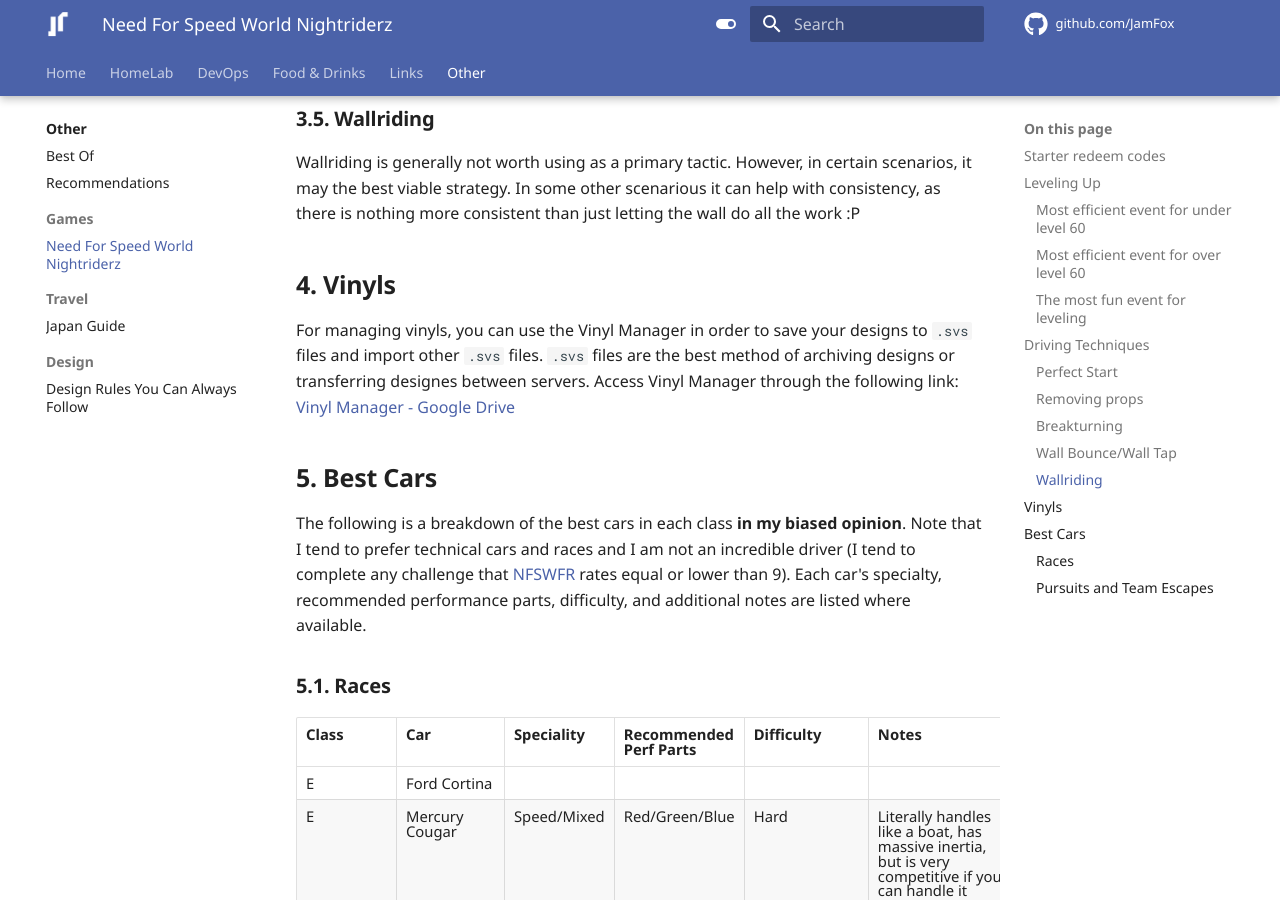
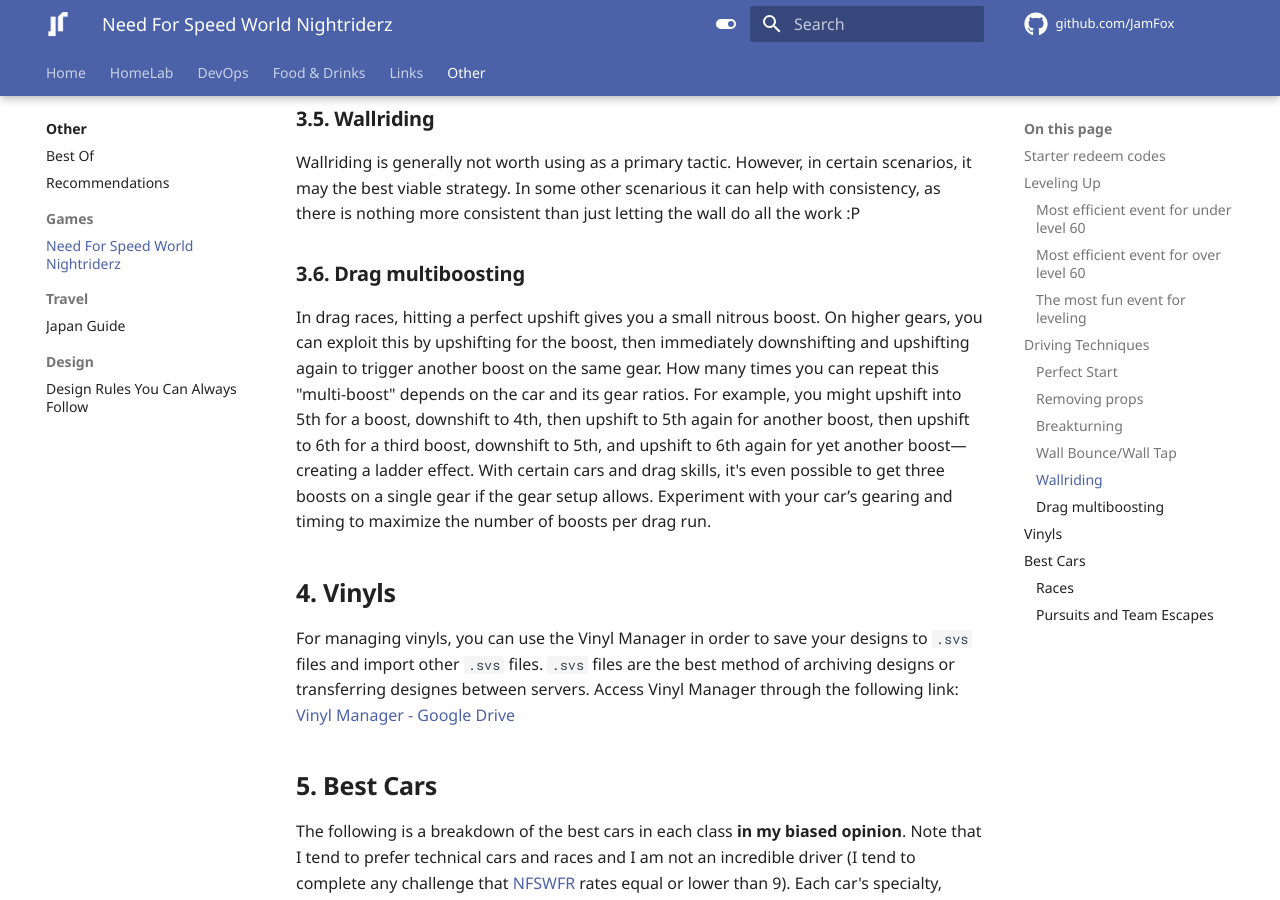
Before and after one commit to JamFox/docs.jamfox.dev, an MkDocs documentation site: the page built from docs/content/games/nfs-world-nrz.md, in a window 1280 px wide and 900 px high, scrolled down 3147 px. Built offline with MkDocs 1.6.1 and Material for MkDocs 9.7.7, drawn with Linux system fonts in a browser that asks for light colours; comment, search, counter and statistics services are not loaded.

Commit message:
add multiboost

```diff
--- a/docs/content/games/nfs-world-nrz.md
+++ b/docs/content/games/nfs-world-nrz.md
@@ -84,6 +84,10 @@ This technique involves lightly hitting a wall before a corner to strategically
 ### Wallriding
 
 Wallriding is generally not worth using as a primary tactic. However, in certain scenarios, it may the best viable strategy. In some other scenarious it can help with consistency, as there is nothing more consistent than just letting the wall do all the work :P
+
+### Drag multiboosting
+
+In drag races, hitting a perfect upshift gives you a small nitrous boost. On higher gears, you can exploit this by upshifting for the boost, then immediately downshifting and upshifting again to trigger another boost on the same gear. How many times you can repeat this "multi-boost" depends on the car and its gear ratios. For example, you might upshift into 5th for a boost, downshift to 4th, then upshift to 5th again for another boost, then upshift to 6th for a third boost, downshift to 5th, and upshift to 6th again for yet another boost—creating a ladder effect. With certain cars and drag skills, it's even possible to get three boosts on a single gear if the gear setup allows. Experiment with your car’s gearing and timing to maximize the number of boosts per drag run.
 
 ## Vinyls
 
```
